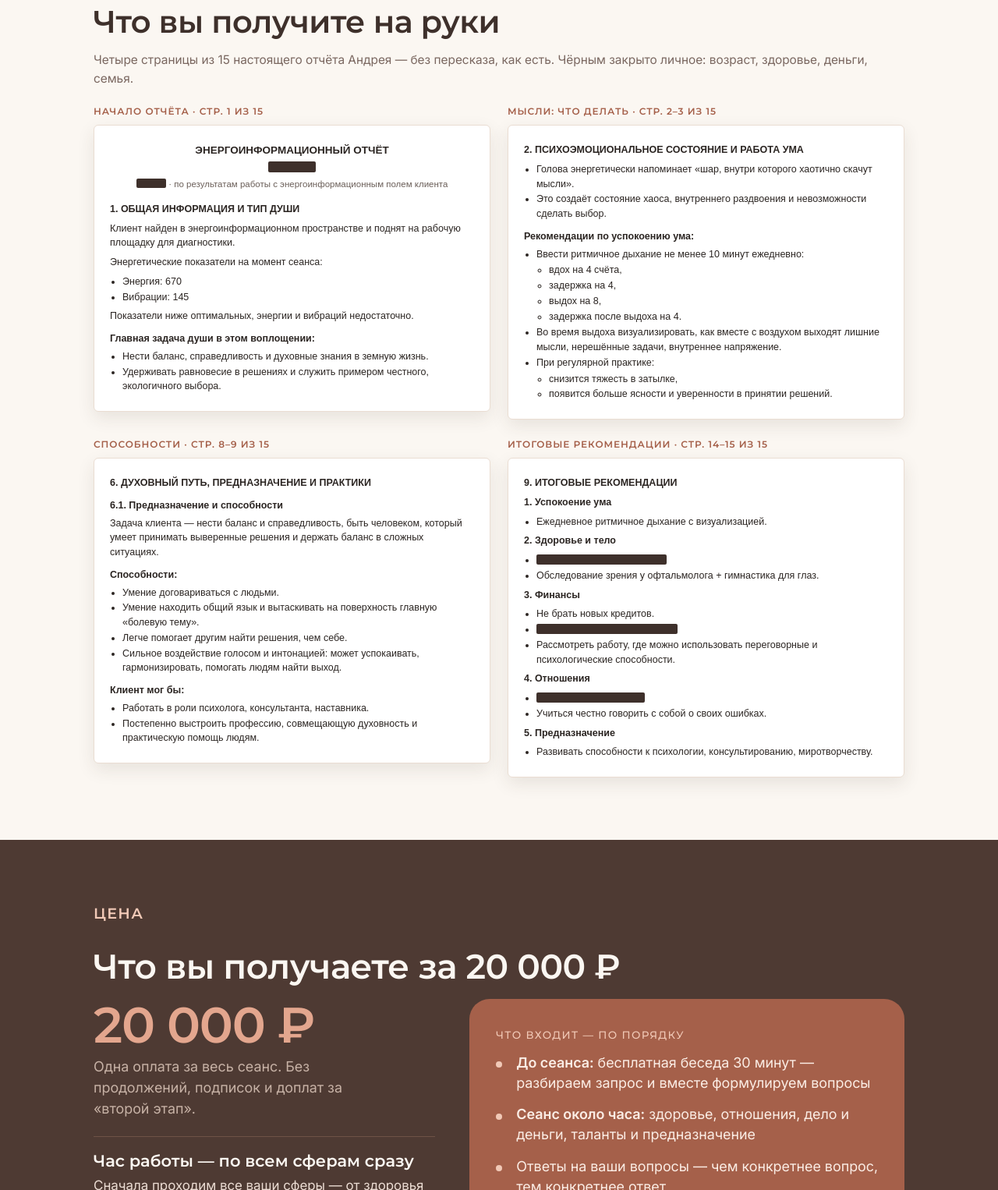
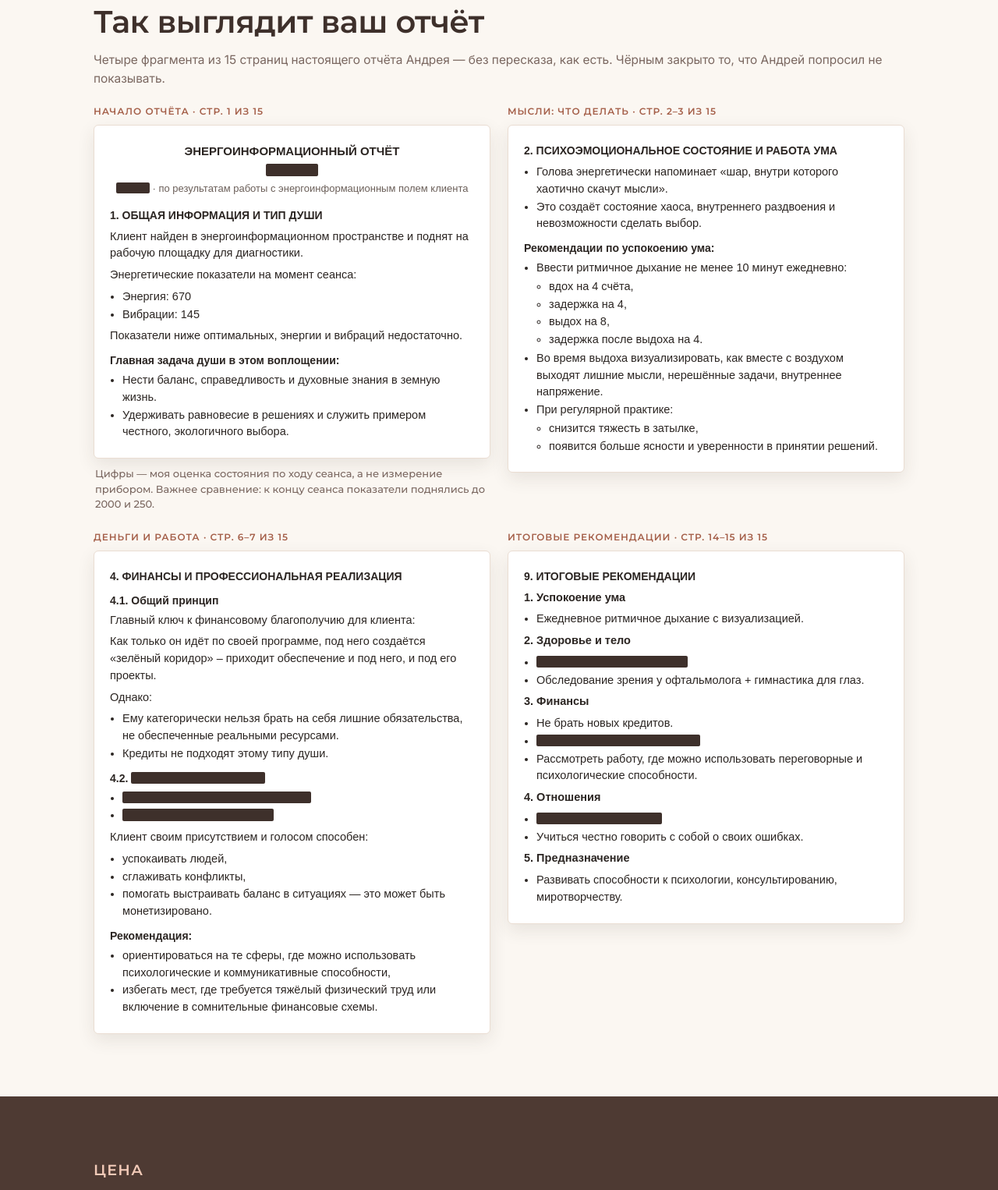
Before and after one commit to emav777/elvira-valeeva, a plain HTML site: page index.html in a window 1280 px wide. Shown: the part 6690-8216 px from the top of the page at 78% size. Drawn offline with Linux system fonts and the light colour scheme.

Commit message:
Страницы отчёта: правки по критику, лист про деньги и работу

```diff
--- a/index.html
+++ b/index.html
@@ -520,12 +520,12 @@ h1{font-size:30px;line-height:1.14;letter-spacing:-.012em;margin-bottom:7px}
 
 .kadr-stranicy{justify-content:center;padding:44px 20px;background:var(--krem);color:var(--tekst)}
 .kadr-stranicy h2{font-size:29px;letter-spacing:-.012em;margin-bottom:12px}
-.kadr-stranicy .list{background:#fff;border:1px solid var(--liniya);border-radius:6px;box-shadow:0 8px 22px rgba(62,48,43,.10);padding:22px 20px 16px;font-family:Arial,Helvetica,sans-serif;font-size:12.5px;line-height:1.5;color:#2b2522}
-.kadr-stranicy .list h4{font-size:12.5px;font-weight:700;text-transform:uppercase;margin:12px 0 6px;color:#2b2522}
+.kadr-stranicy .list{background:#fff;border:1px solid var(--liniya);border-radius:6px;box-shadow:0 8px 22px rgba(62,48,43,.10);padding:22px 20px 16px;font-family:Arial,Helvetica,sans-serif;font-size:14px;line-height:1.5;color:#2b2522}
+.kadr-stranicy .list h4{font-size:14px;font-weight:700;text-transform:uppercase;margin:12px 0 6px;color:#2b2522}
 .kadr-stranicy .list h4:first-child{margin-top:0}
-.kadr-stranicy .list h5{font-size:12.5px;font-weight:700;margin:10px 0 4px}
-.kadr-stranicy .list .tit{text-align:center;font-weight:700;font-size:13.5px;margin:0 0 2px}
-.kadr-stranicy .list .tit2{text-align:center;font-size:11.5px;color:#6b5f59;margin:0 0 14px}
+.kadr-stranicy .list h5{font-size:14px;font-weight:700;margin:10px 0 4px}
+.kadr-stranicy .list .tit{text-align:center;font-weight:700;font-size:15px;margin:0 0 2px}
+.kadr-stranicy .list .tit2{text-align:center;font-size:13px;color:#6b5f59;margin:0 0 14px}
 .kadr-stranicy .list p{margin:0 0 6px}
 .kadr-stranicy .list ul{margin:0 0 6px;padding-left:16px}
 .kadr-stranicy .list ul ul{list-style:circle;margin:2px 0}
@@ -534,11 +534,18 @@ h1{font-size:30px;line-height:1.14;letter-spacing:-.012em;margin-bottom:7px}
 .kadr-stranicy .podp{font-family:"Montserrat",system-ui,sans-serif;font-weight:600;font-size:12px;letter-spacing:.08em;text-transform:uppercase;color:var(--terra);margin:0 0 8px}
 /* вариант Б: фрагменты с подписями, друг под другом */
 .kadr-stranicy .frag{display:grid;gap:18px}
+.kadr-stranicy .snoska{font-family:"Montserrat",system-ui,sans-serif;font-size:13px;line-height:1.5;color:var(--tekst-myag);margin:10px 2px 0}
+.kadr-stranicy .esche{display:block;width:100%;margin:4px 0 0;padding:15px 20px;border:1.5px solid var(--terra);border-radius:18px;background:transparent;color:var(--terra);font:600 16px "Montserrat",system-ui,sans-serif;cursor:pointer}
+.kadr-stranicy .esche:focus-visible{outline:2px solid var(--persik);outline-offset:4px}
+@media (max-width:899px){.kadr-stranicy:not(.otkryto) .skr-list{display:none}.kadr-stranicy.otkryto .esche{display:none}}
 @media (max-width:899px){.kadr-stranicy{min-height:auto}}
 @media (min-width:900px){
   .kadr-stranicy{padding:80px 48px}
   .kadr-stranicy h2{font-size:40px}
   .kadr-stranicy .frag{grid-template-columns:1fr 1fr;gap:22px}
+  .kadr-stranicy .esche{display:none}
+  .kadr-stranicy .frag>div:nth-child(2){order:1}
+  .kadr-stranicy .list{font-size:14.5px}
 }
 </style>
 </head>
@@ -743,8 +750,8 @@ h1{font-size:30px;line-height:1.14;letter-spacing:-.012em;margin-bottom:7px}
 <section class="kadr kadr-stranicy">
   <div class="vnutri">
     <p class="nad">Страницы отчёта</p>
-    <h2>Что вы получите на руки</h2>
-    <p class="pod">Четыре страницы из 15 настоящего отчёта Андрея — без пересказа, как есть. Чёрным закрыто личное: возраст, здоровье, деньги, семья.</p>
+    <h2>Так выглядит ваш отчёт</h2>
+    <p class="pod">Четыре фрагмента из 15 страниц настоящего отчёта Андрея — без пересказа, как есть. Чёрным закрыто то, что Андрей попросил не показывать.</p>
     <div class="frag"><div><p class="podp">Начало отчёта · стр. 1 из 15</p><div class="list"><p class="tit">ЭНЕРГОИНФОРМАЦИОННЫЙ ОТЧЁТ</p>
 <p class="tit"><span class="zakr" style="width:8ch"></span></p>
 <p class="tit2"><span class="zakr" style="width:6ch"></span> · по результатам работы с энергоинформационным полем клиента</p>
@@ -755,25 +762,7 @@ h1{font-size:30px;line-height:1.14;letter-spacing:-.012em;margin-bottom:7px}
 <p>Показатели ниже оптимальных, энергии и вибраций недостаточно.</p>
 <h5>Главная задача души в этом воплощении:</h5>
 <ul><li>Нести баланс, справедливость и духовные знания в земную жизнь.</li>
-<li>Удерживать равновесие в решениях и служить примером честного, экологичного выбора.</li></ul></div></div><div><p class="podp">Мысли: что делать · стр. 2–3 из 15</p><div class="list"><h4>2. Психоэмоциональное состояние и работа ума</h4>
-<ul><li>Голова энергетически напоминает «шар, внутри которого хаотично скачут мысли».</li>
-<li>Это создаёт состояние хаоса, внутреннего раздвоения и невозможности сделать выбор.</li></ul>
-<h5>Рекомендации по успокоению ума:</h5>
-<ul><li>Ввести ритмичное дыхание не менее 10 минут ежедневно:
-<ul><li>вдох на 4 счёта,</li><li>задержка на 4,</li><li>выдох на 8,</li><li>задержка после выдоха на 4.</li></ul></li>
-<li>Во время выдоха визуализировать, как вместе с воздухом выходят лишние мысли, нерешённые задачи, внутреннее напряжение.</li>
-<li>При регулярной практике:
-<ul><li>снизится тяжесть в затылке,</li><li>появится больше ясности и уверенности в принятии решений.</li></ul></li></ul></div></div><div><p class="podp">Способности · стр. 8–9 из 15</p><div class="list"><h4>6. Духовный путь, предназначение и практики</h4>
-<h5>6.1. Предназначение и способности</h5>
-<p>Задача клиента — нести баланс и справедливость, быть человеком, который умеет принимать выверенные решения и держать баланс в сложных ситуациях.</p>
-<h5>Способности:</h5>
-<ul><li>Умение договариваться с людьми.</li>
-<li>Умение находить общий язык и вытаскивать на поверхность главную «болевую тему».</li>
-<li>Легче помогает другим найти решения, чем себе.</li>
-<li>Сильное воздействие голосом и интонацией: может успокаивать, гармонизировать, помогать людям найти выход.</li></ul>
-<h5>Клиент мог бы:</h5>
-<ul><li>Работать в роли психолога, консультанта, наставника.</li>
-<li>Постепенно выстроить профессию, совмещающую духовность и практическую помощь людям.</li></ul></div></div><div><p class="podp">Итоговые рекомендации · стр. 14–15 из 15</p><div class="list"><h4>9. Итоговые рекомендации</h4>
+<li>Удерживать равновесие в решениях и служить примером честного, экологичного выбора.</li></ul></div><p class="snoska">Цифры — моя оценка состояния по ходу сеанса, а не измерение прибором. Важнее сравнение: к концу сеанса показатели поднялись до 2000 и 250.</p></div><div><p class="podp">Итоговые рекомендации · стр. 14–15 из 15</p><div class="list"><h4>9. Итоговые рекомендации</h4>
 <p><b>1. Успокоение ума</b></p>
 <ul><li>Ежедневное ритмичное дыхание с визуализацией.</li></ul>
 <p><b>2. Здоровье и тело</b></p>
@@ -784,7 +773,30 @@ h1{font-size:30px;line-height:1.14;letter-spacing:-.012em;margin-bottom:7px}
 <p><b>4. Отношения</b></p>
 <ul><li><span class="zakr" style="width:20ch"></span></li><li>Учиться честно говорить с собой о своих ошибках.</li></ul>
 <p><b>5. Предназначение</b></p>
-<ul><li>Развивать способности к психологии, консультированию, миротворчеству.</li></ul></div></div></div>
+<ul><li>Развивать способности к психологии, консультированию, миротворчеству.</li></ul></div></div><div class="skr-list"><p class="podp">Мысли: что делать · стр. 2–3 из 15</p><div class="list"><h4>2. Психоэмоциональное состояние и работа ума</h4>
+<ul><li>Голова энергетически напоминает «шар, внутри которого хаотично скачут мысли».</li>
+<li>Это создаёт состояние хаоса, внутреннего раздвоения и невозможности сделать выбор.</li></ul>
+<h5>Рекомендации по успокоению ума:</h5>
+<ul><li>Ввести ритмичное дыхание не менее 10 минут ежедневно:
+<ul><li>вдох на 4 счёта,</li><li>задержка на 4,</li><li>выдох на 8,</li><li>задержка после выдоха на 4.</li></ul></li>
+<li>Во время выдоха визуализировать, как вместе с воздухом выходят лишние мысли, нерешённые задачи, внутреннее напряжение.</li>
+<li>При регулярной практике:
+<ul><li>снизится тяжесть в затылке,</li><li>появится больше ясности и уверенности в принятии решений.</li></ul></li></ul></div></div><div class="skr-list"><p class="podp">Деньги и работа · стр. 6–7 из 15</p><div class="list"><h4>4. Финансы и профессиональная реализация</h4>
+<h5>4.1. Общий принцип</h5>
+<p>Главный ключ к финансовому благополучию для клиента:</p>
+<p>Как только он идёт по своей программе, под него создаётся «зелёный коридор» – приходит обеспечение и под него, и под его проекты.</p>
+<p>Однако:</p>
+<ul><li>Ему категорически нельзя брать на себя лишние обязательства, не обеспеченные реальными ресурсами.</li>
+<li>Кредиты не подходят этому типу души.</li></ul>
+<h5>4.2. <span class="zakr" style="width:22ch"></span></h5>
+<ul><li><span class="zakr" style="width:30ch"></span></li><li><span class="zakr" style="width:24ch"></span></li></ul>
+<p>Клиент своим присутствием и голосом способен:</p>
+<ul><li>успокаивать людей,</li><li>сглаживать конфликты,</li>
+<li>помогать выстраивать баланс в ситуациях — это может быть монетизировано.</li></ul>
+<h5>Рекомендация:</h5>
+<ul><li>ориентироваться на те сферы, где можно использовать психологические и коммуникативные способности,</li>
+<li>избегать мест, где требуется тяжёлый физический труд или включение в сомнительные финансовые схемы.</li></ul></div></div></div>
+    <button type="button" class="esche" onclick="this.closest('.kadr-stranicy').classList.add('otkryto')">Показать ещё 2 страницы</button>
   </div>
 </section>
 
```
